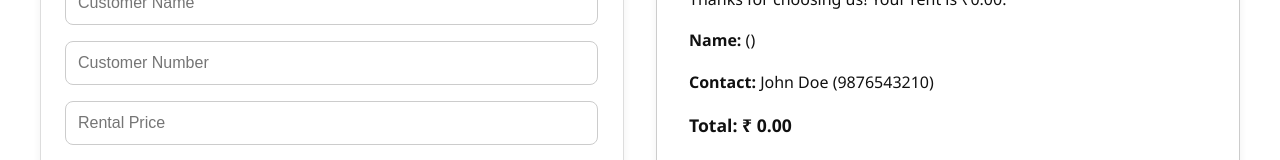
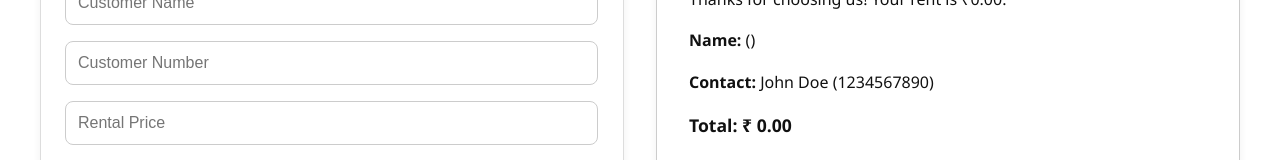
Before and after one commit to ArunSelvan25/rc, a Next.js app: page / in a window 1280 px wide. Shown: the part 144-304 px from the top of the page. Built offline with nearby package versions, Linux system fonts and the light colour scheme.

Commit message:
Update page.tsx

```diff
--- a/app/page.tsx
+++ b/app/page.tsx
@@ -7,8 +7,8 @@ export default function Home() {
   const previewRef = useRef<HTMLDivElement>(null);
 
   const [template, setTemplate] = useState({
-    contactName: 'John Doe',
-    contactNumber: '9876543210',
+    contactName: process.env.NEXT_PUBLIC_CONTACT_NAME || 'John Doe',
+    contactNumber:  process.env.NEXT_PUBLIC_CONTACT_NUMBER || '1234567890',
     greetingMessage: 'Dear {{name}},',
     body: 'Thanks for choosing us! Your rent is {{price}}.',
     notes: 'Pay before due date. Contact {{contact_name}} ({{contact_number}}) for queries.',
```
